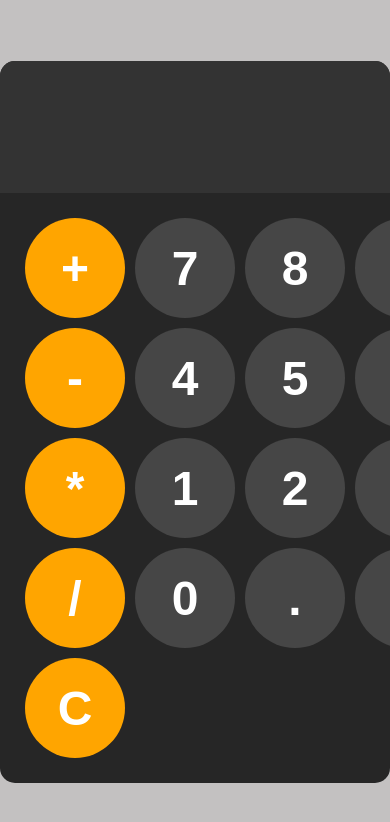
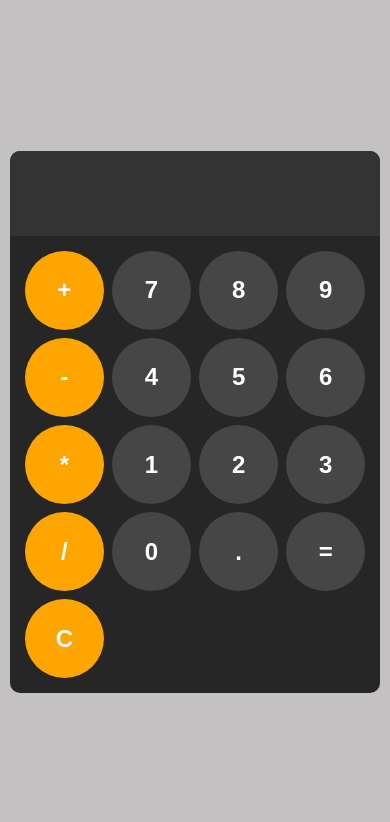
Before and after one commit to jooahncheung/calculator, a plain HTML site: page index.html in a window 390 px wide. Drawn offline with Linux system fonts and the light colour scheme.

Commit message:
Enhance responsive design for calculator layout and buttons

```diff
--- a/styles.css
+++ b/styles.css
@@ -59,3 +59,28 @@ button:active {
 .operator:active {
   background-color: rgb(254, 222, 161);
 }
+
+@media (max-width: 500px) {
+  #calculator {
+    width: 95%; /* Use almost the whole screen width */
+    border-radius: 10px;
+  }
+
+  #display {
+    font-size: 3rem; /* Shrink text so it doesn't overflow */
+    padding: 15px;
+  }
+
+  #keys {
+    gap: 8px; /* Tighter spacing */
+    padding: 15px;
+  }
+
+  button {
+    /* REMOVE the fixed 100px width/height */
+    width: 100%;
+    height: auto;
+    aspect-ratio: 1 / 1; /* Keeps them perfectly circular/square */
+    font-size: 1.5rem; /* Smaller numbers */
+  }
+}
```
